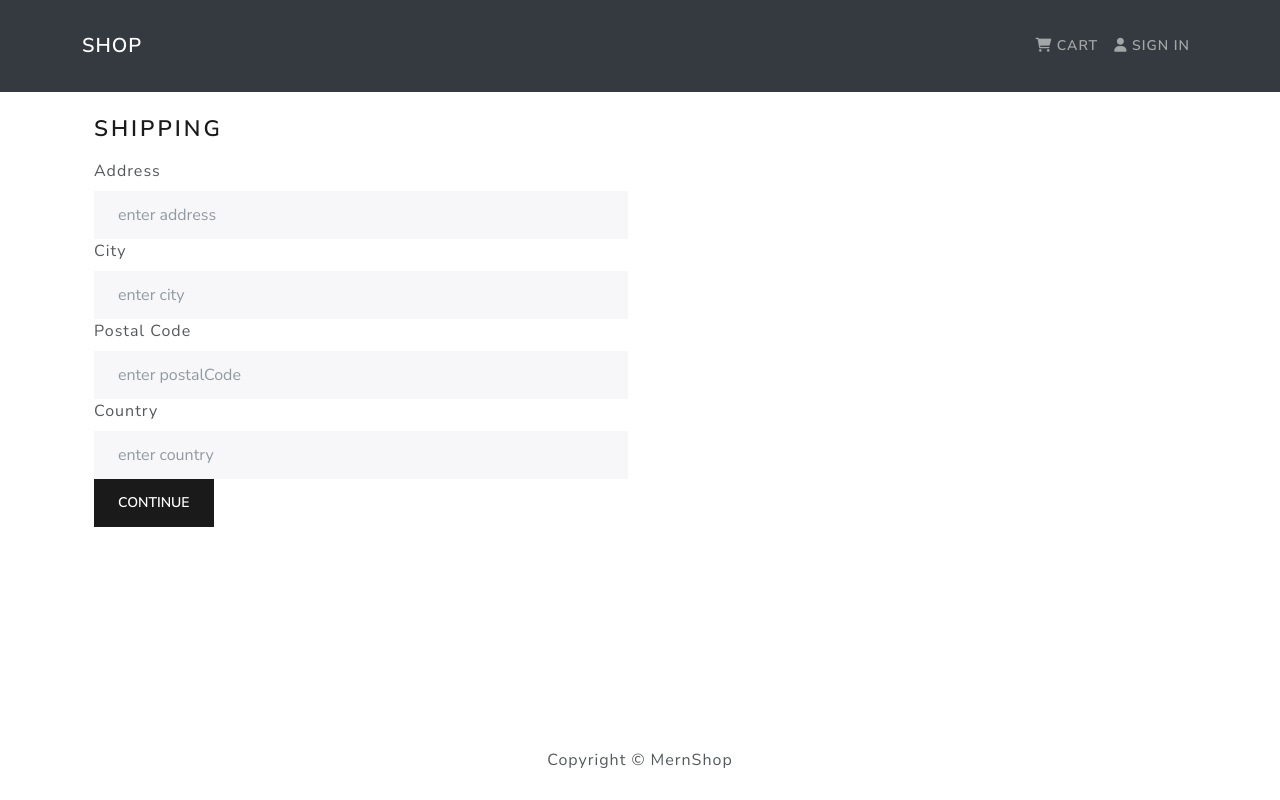
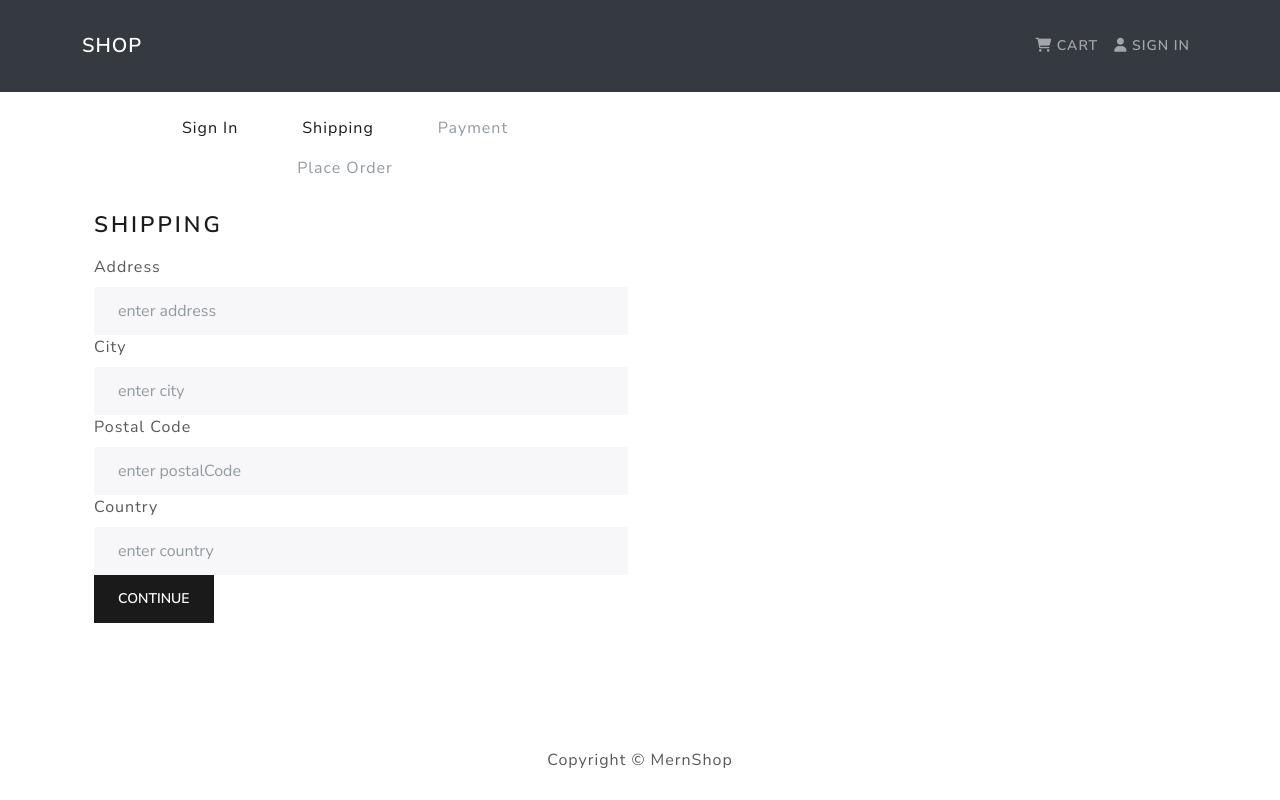
Before and after one commit to debowale1/mern-shop, a React (Create React App) app in the folder frontend/: page /shipping in a window 1280 px wide. Built offline with nearby package versions, Linux system fonts and the light colour scheme.

Commit message:
added checkout steps

```diff
--- /dev/null
+++ b/frontend/src/components/CheckoutSteps.js
@@ -0,0 +1,45 @@
+import React from 'react'
+import {Nav} from 'react-bootstrap'
+import { LinkContainer } from 'react-router-bootstrap'
+
+const CheckoutSteps = ({ step1, step2, step3, step4 }) => {
+  return (
+    <Nav className='justify-content-center mb-3'>
+      <Nav.Item>
+        {step1 ? (
+          <LinkContainer to='/login'>
+            <Nav.Link>Sign In</Nav.Link>
+          </LinkContainer>
+        ):(<Nav.Link disabled>Sign In</Nav.Link>)
+        }
+      </Nav.Item>
+      <Nav.Item>
+        {step2 ? (
+          <LinkContainer to='/shipping'>
+            <Nav.Link>Shipping</Nav.Link>
+          </LinkContainer>
+        ):(<Nav.Link disabled>Shipping</Nav.Link>)
+        }
+      </Nav.Item>
+      <Nav.Item>
+        {step3 ? (
+          <LinkContainer to='/payment'>
+            <Nav.Link>Payment</Nav.Link>
+          </LinkContainer>
+        ):(<Nav.Link disabled>Payment</Nav.Link>)
+        }
+      </Nav.Item>
+
+      <Nav.Item>
+        {step4 ? (
+          <LinkContainer to='/placeorder'>
+            <Nav.Link>Place Order</Nav.Link>
+          </LinkContainer>
+        ):(<Nav.Link disabled>Place Order</Nav.Link>)
+        }
+      </Nav.Item>
+    </Nav>
+  )
+}
+
+export default CheckoutSteps
--- a/frontend/src/screens/ShippingScreen.js
+++ b/frontend/src/screens/ShippingScreen.js
@@ -3,6 +3,7 @@
 import { Form, Button } from 'react-bootstrap'
 import { useSelector, useDispatch } from 'react-redux'
 import FormContainer from '../components/FormContainer'
+import CheckoutSteps from '../components/CheckoutSteps'
 import { saveShippingAddress } from '../actions/cartActions'
 
 const ShippingScreen = () => {
@@ -25,6 +26,7 @@
 
   return (
     <FormContainer>
+      <CheckoutSteps step1 step2 />
       <h1>Shipping</h1>
      <Form onSubmit={handleSubmit}>
      <Form.Group controlId='address'>
```
